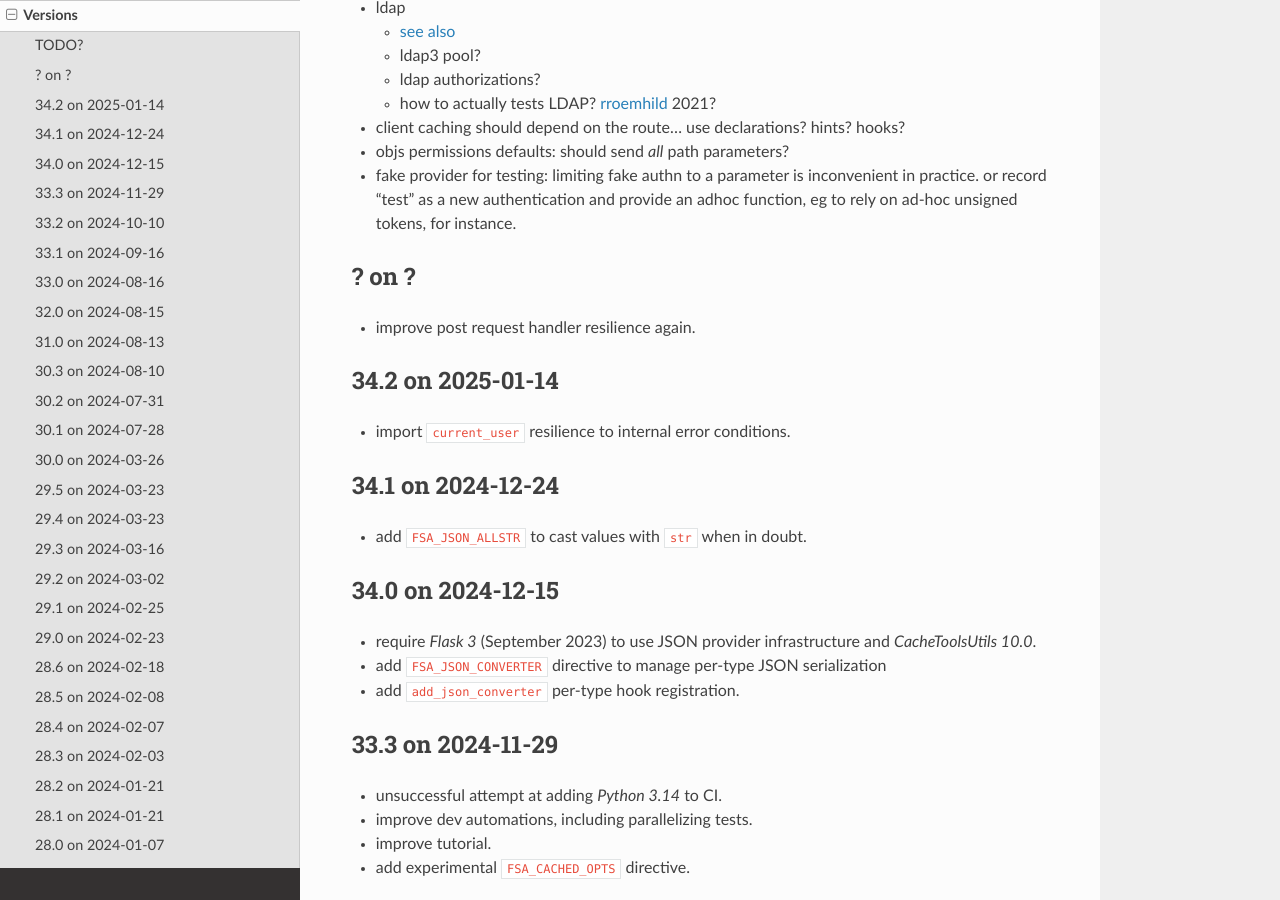
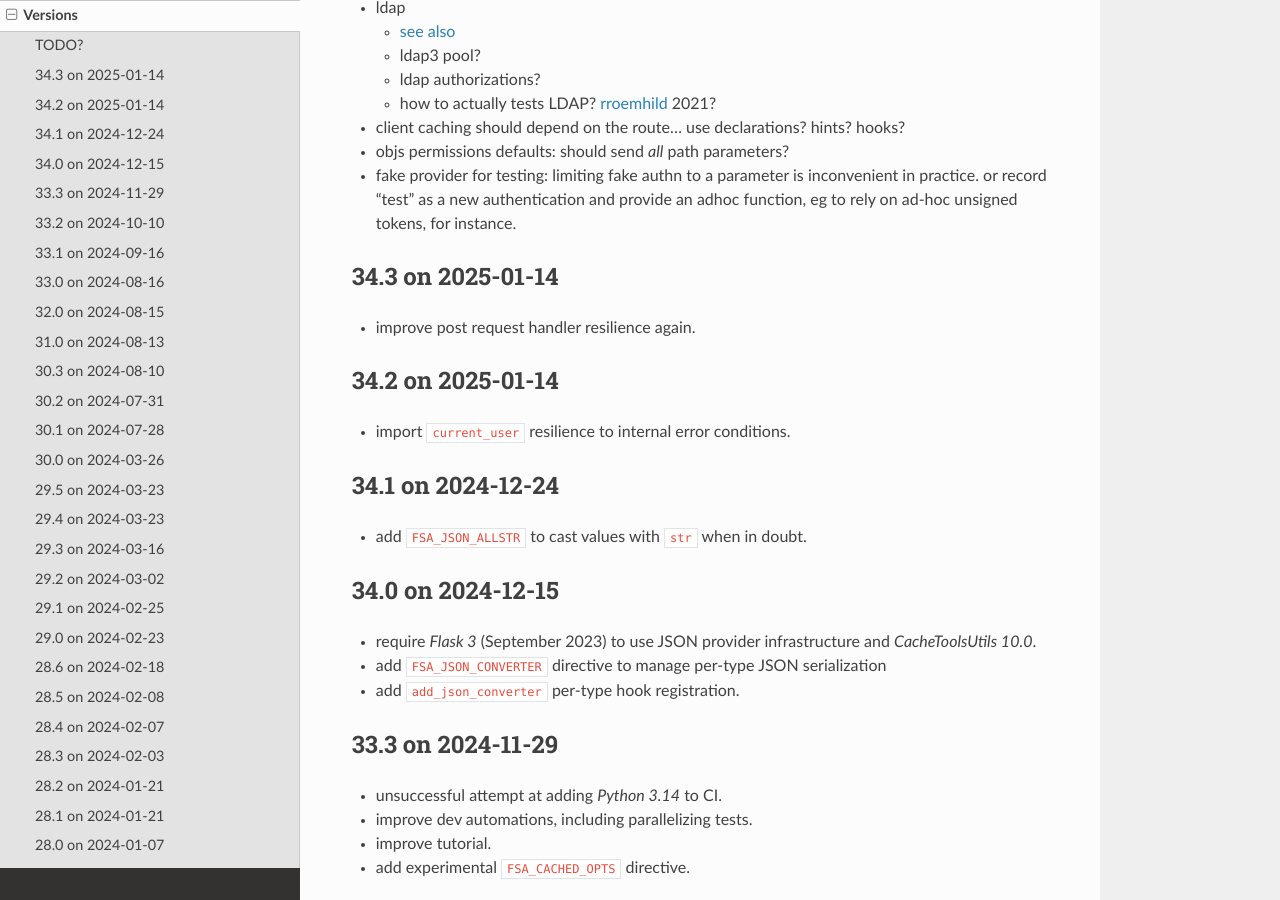
Before and after one commit to zx80/flask-simple-auth, a Sphinx documentation site: the page built from docs/VERSIONS.md, in a window 1280 px wide and 900 px high, scrolled down 436 px. Built offline with Sphinx 7.4.7 and the Read the Docs theme 3.1.0, drawn with Linux system fonts in a browser that asks for light colours; pages that are not in the unit, such as notebooks, are missing from menus.

````diff
--- a/docs/TUTORIAL.md
+++ b/docs/TUTORIAL.md
@@ -111,7 +111,7 @@
 
 {
   "msg": "hello",
-  "version": "34.2"
+  "version": "34.3"
 }
 ```
 
--- a/docs/VERSIONS.md
+++ b/docs/VERSIONS.md
@@ -25,7 +25,7 @@
   or record "test" as a new authentication and provide an adhoc function,
   eg to rely on ad-hoc unsigned tokens, for instance.
 
-## ? on ?
+## 34.3 on 2025-01-14
 
 - improve post request handler resilience again.
 
--- a/pyproject.toml
+++ b/pyproject.toml
@@ -4,7 +4,7 @@
 
 [project]
 name = "FlaskSimpleAuth"
-version = "34.2"
+version = "34.3"
 authors = [ { name = "Fabien Coelho", email = "flask.auth@coelho.net" } ]
 description = "Simple authentication, authorization and parameters for Flask, emphasizing configurability"
 readme = "README.md"
````
